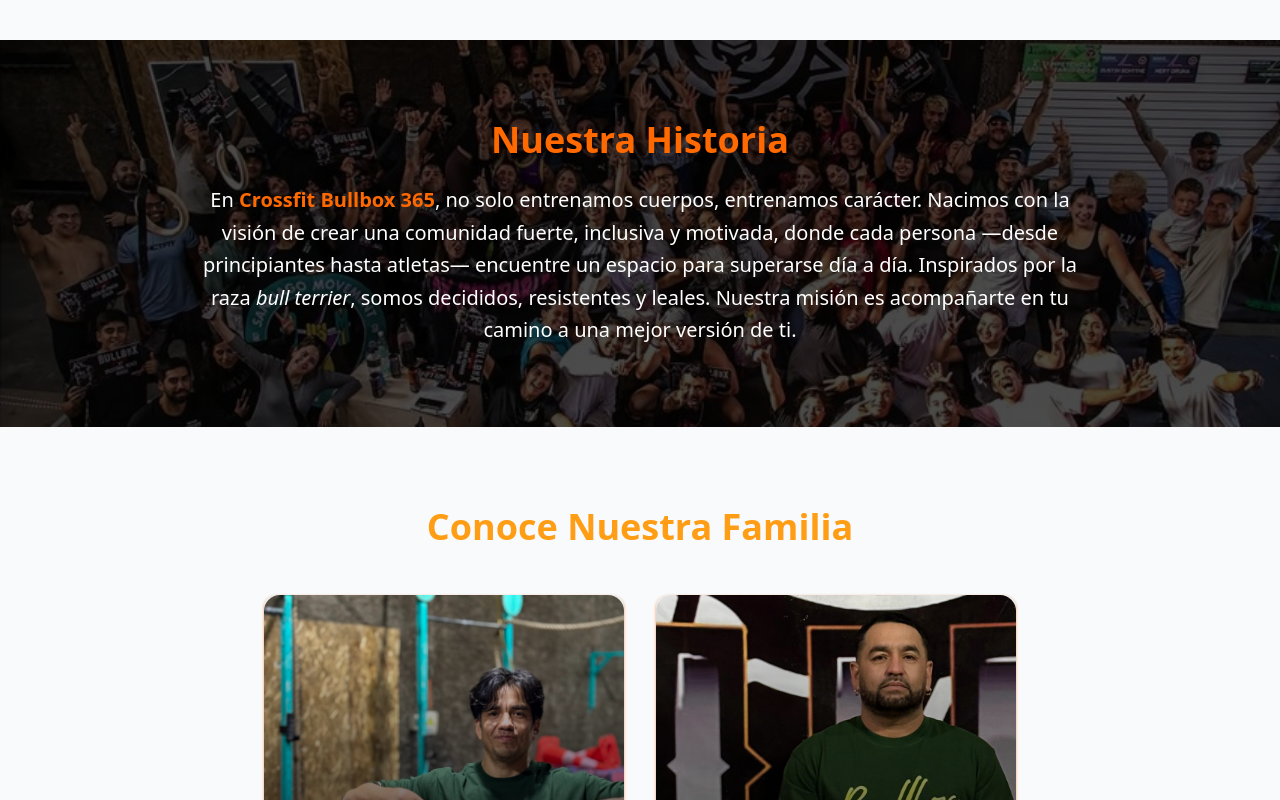
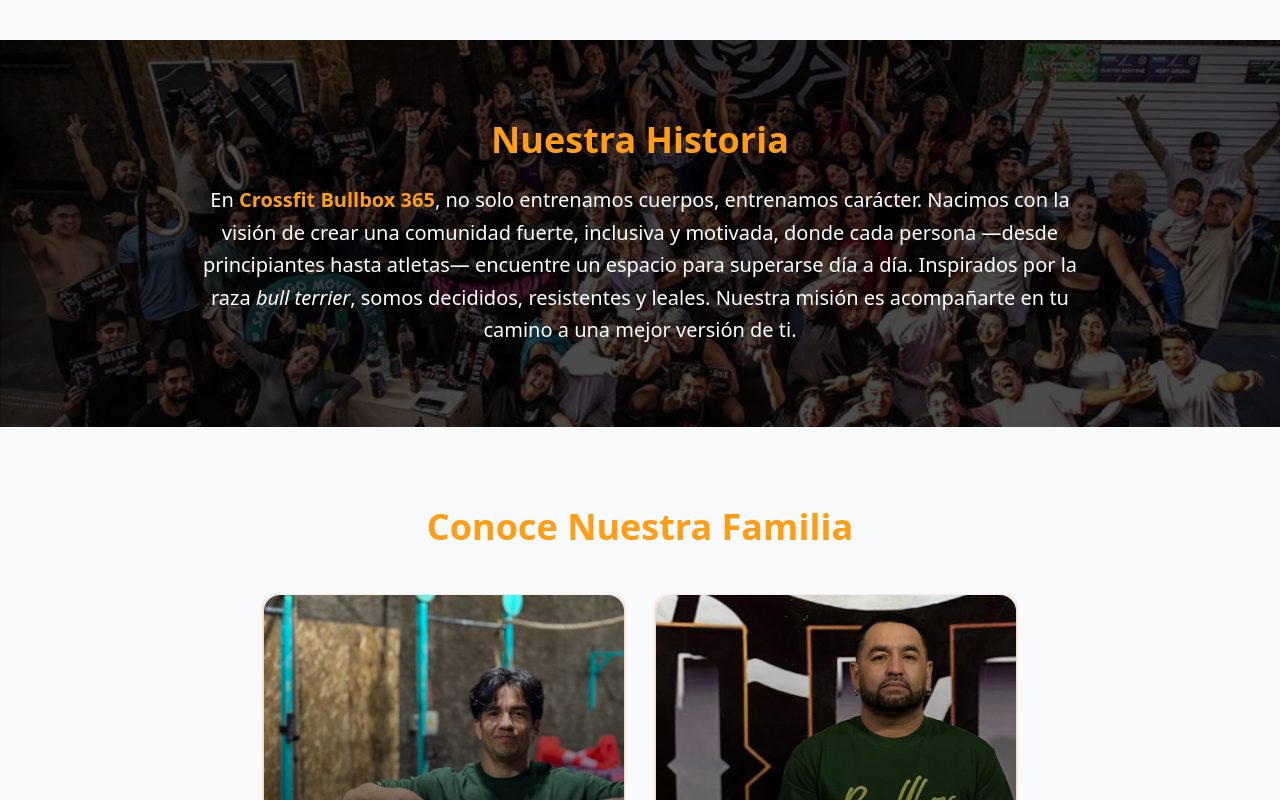
Before and after one commit to 0xTiaz/crossfit-bullbox-365, a React (Vite) app: page / in a window 1280 px wide. Shown: the part 760-1560 px from the top of the page. Built offline with nearby package versions, Linux system fonts and the light colour scheme.

Commit message:
Theme and Colors Changed - Matias Figueroa

```diff
--- a/src/components/AboutSection/AboutSection.jsx
+++ b/src/components/AboutSection/AboutSection.jsx
@@ -13,16 +13,14 @@
       ></div>
       <div className="absolute inset-0 bg-black/60 md:bg-black/70 z-10"></div>
       <div className="relative z-20 max-w-4xl mx-auto text-justify md:text-center">
-        <h2 className="text-3xl md:text-4xl font-bold mb-6 text-orange-500">
+        <h2 className="text-3xl md:text-4xl font-bold mb-6 text-primary">
           Nuestra Historia
         </h2>
         <p className="text-white md:text-xl leading-relaxed">
           En{" "}
-          <span className="font-bold text-orange-500">
-            Crossfit Bullbox 365
-          </span>
-          , no solo entrenamos cuerpos, entrenamos carácter. Nacimos con la
-          visión de crear una comunidad fuerte, inclusiva y motivada, donde cada
+          <span className="font-bold text-primary">Crossfit Bullbox 365</span>,
+          no solo entrenamos cuerpos, entrenamos carácter. Nacimos con la visión
+          de crear una comunidad fuerte, inclusiva y motivada, donde cada
           persona —desde principiantes hasta atletas— encuentre un espacio para
           superarse día a día. Inspirados por la raza <em>bull terrier</em>,
           somos decididos, resistentes y leales. Nuestra misión es acompañarte
--- a/src/components/Plans/PlanCard.jsx
+++ b/src/components/Plans/PlanCard.jsx
@@ -3,7 +3,7 @@
 
 const PlanCard = ({ plan }) => {
   return (
-    <div className="bg-[#1a1a1a] border border-orange-500 rounded-xl p-6 shadow-md hover:scale-105 transition-transform duration-300">
+    <div className="bg-[#1a1a1a] border border-primary rounded-xl p-6 shadow-md hover:scale-105 transition-transform duration-300">
       <h3 className="text-xl font-bold text-primary">{plan.name}</h3>
       <p className="text-white text-2xl font-semibold mt-2">{plan.price}</p>
       <p className="text-white/60 text-sm mt-2">{plan.description}</p>
```
